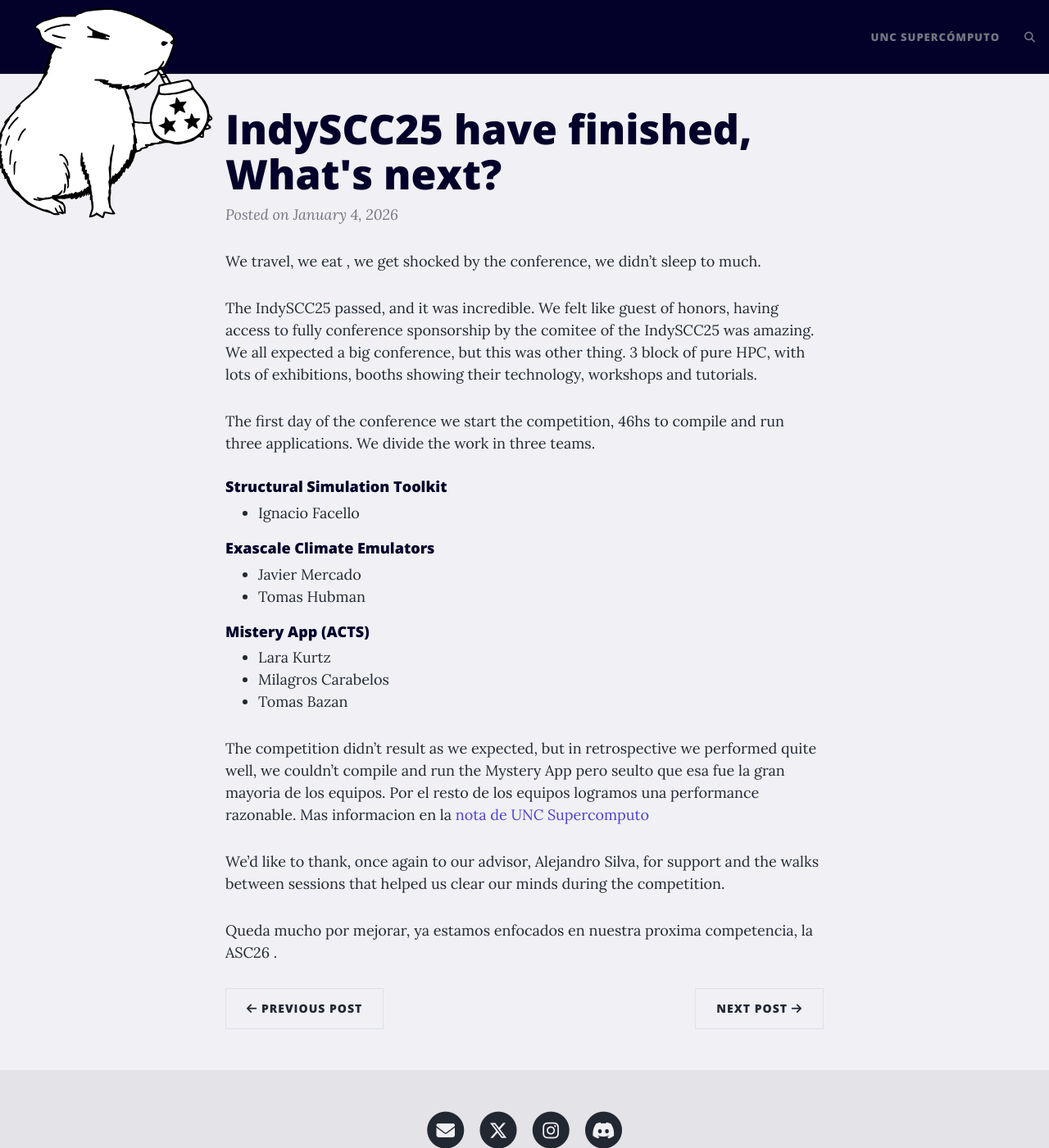
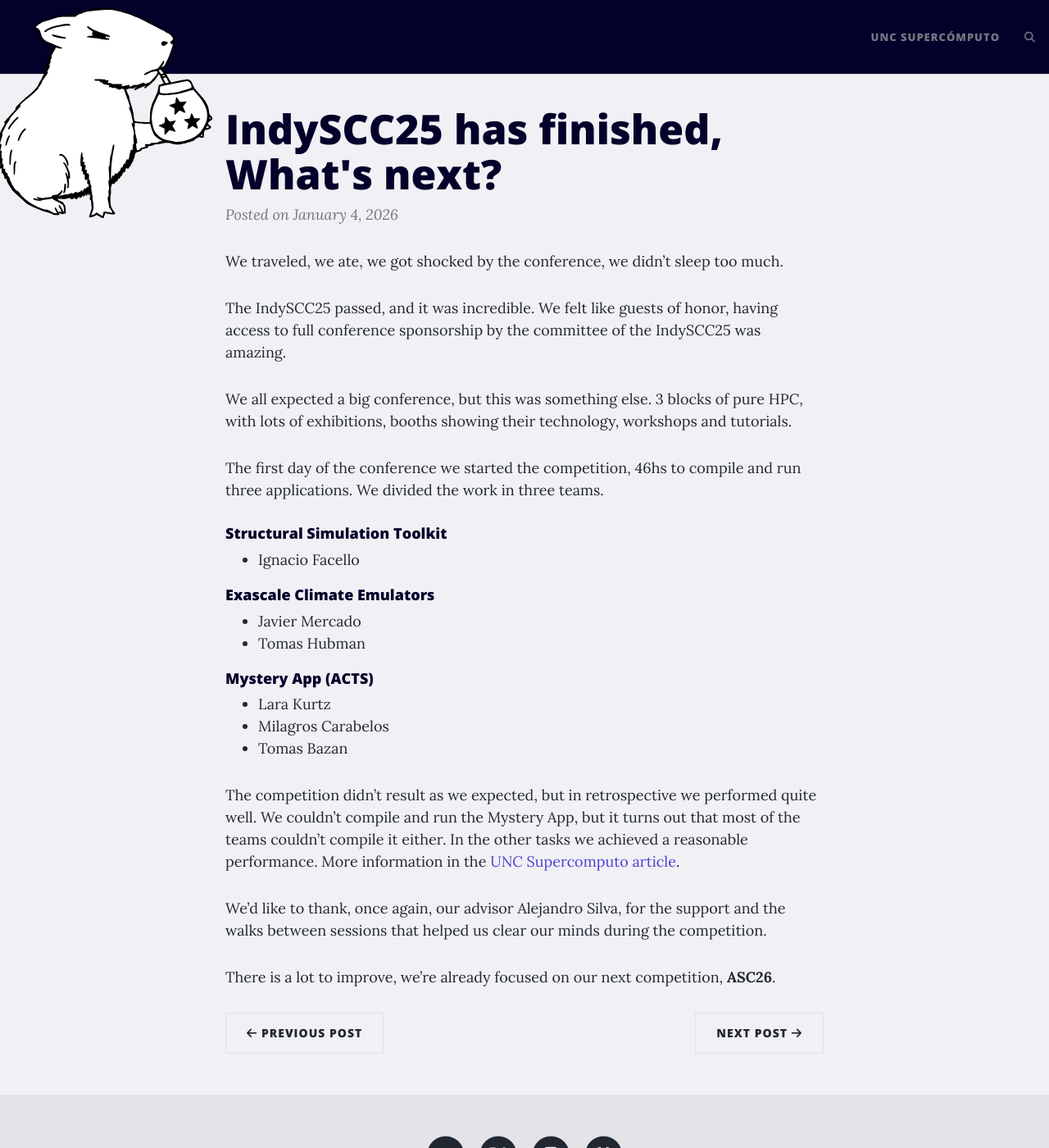
Before and after one commit to CarpinchosTeam/CarpinchosTeam.github.io, a Jekyll site: the page built from _posts/2026-01-04-indyscc25-finish.md, in a window 1280 px wide and 1400 px high. Shown: the whole window at 82% size. Built offline with Jekyll 4.4.1, drawn with Linux system fonts in a browser that asks for light colours; comment, search, counter and statistics services are not loaded.

Commit message:
posts: fix indyscc25 unfinished

```diff
--- a/_posts/2026-01-04-indyscc25-finish.md
+++ b/_posts/2026-01-04-indyscc25-finish.md
@@ -1,16 +1,16 @@
 ---
 layout: post
-title:  "IndySCC25 have finished, What's next?"
+title:  "IndySCC25 has finished, What's next?"
 date:   2026-01-04 20:00:00 -0300
 categories: announcement
 ---
+We traveled, we ate, we got shocked by the conference, we didn't sleep too much.
 
-We travel, we eat , we get shocked by the conference, we didn't sleep to much.
+The IndySCC25 passed, and it was incredible. We felt like guests of honor, having access to full conference sponsorship by the committee of the IndySCC25 was amazing.
 
-The IndySCC25 passed, and it was incredible. We felt like guest of honors, having access to fully conference sponsorship by the comitee of the IndySCC25 was amazing.
-We all expected a big conference, but this was other thing. 3 block of pure HPC, with lots of exhibitions, booths showing their technology, workshops and tutorials.
+We all expected a big conference, but this was something else. 3 blocks of pure HPC, with lots of exhibitions, booths showing their technology, workshops and tutorials.
 
-The first day of the conference we start the competition, 46hs to compile and run three applications. We divide the work in three teams.
+The first day of the conference we started the competition, 46hs to compile and run three applications. We divided the work in three teams.
 
 #### Structural Simulation Toolkit
 - Ignacio Facello
@@ -19,13 +19,13 @@ The first day of the conference we start the competition, 46hs to compile and ru
 - Javier Mercado
 - Tomas Hubman
 
-#### Mistery App (ACTS)
+#### Mystery App (ACTS)
 - Lara Kurtz
 - Milagros Carabelos
 - Tomas Bazan
 
-The competition didn't result as we expected, but in retrospective we performed quite well, we couldn't compile and run the Mystery App pero seulto que esa fue la gran mayoria de los equipos. Por el resto de los equipos logramos una  performance razonable. Mas informacion en la [nota de UNC Supercomputo](https://supercomputo.unc.edu.ar/2025/11/26/carpinchos-en-indyscc25/)
+The competition didn't result as we expected, but in retrospective we performed quite well. We couldn't compile and run the Mystery App, but it turns out that most of the teams couldn't compile it either. In the other tasks we achieved a reasonable performance. More information in the [UNC Supercomputo article](https://supercomputo.unc.edu.ar/2025/11/26/carpinchos-en-indyscc25/).
 
-We’d like to thank, once again to our advisor, Alejandro Silva, for support and the walks between sessions that helped us clear our minds during the competition.
+We'd like to thank, once again, our advisor Alejandro Silva, for the support and the walks between sessions that helped us clear our minds during the competition.
 
-Queda mucho por mejorar, ya estamos enfocados en nuestra proxima competencia, la ASC26 .
+There is a lot to improve, we're already focused on our next competition, **ASC26**.
```
